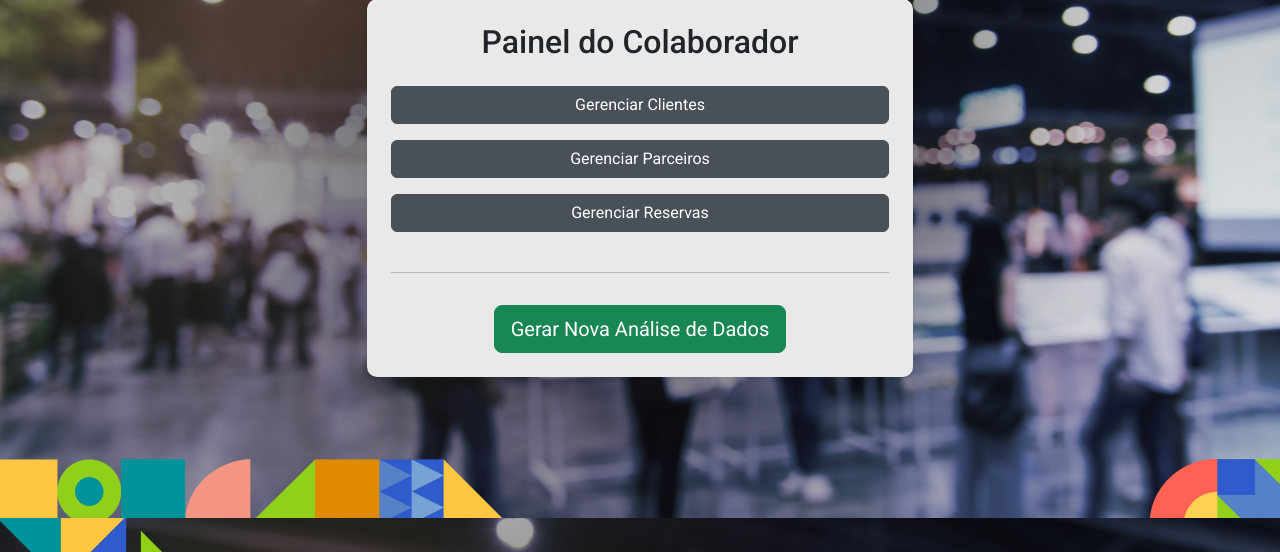
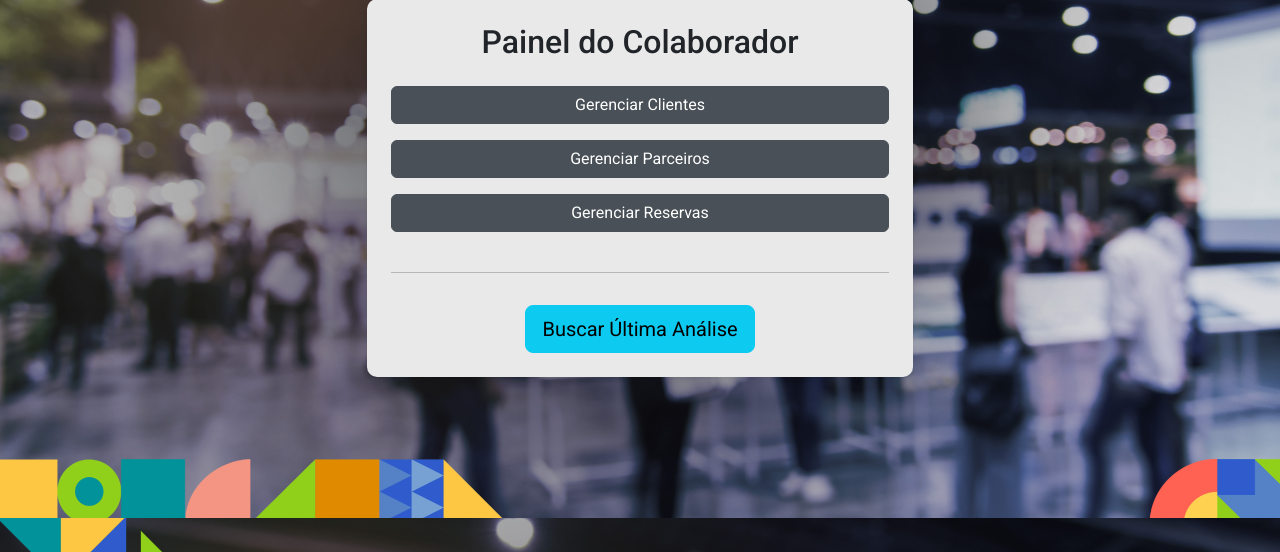
Before and after one commit to rgizsilva/tastur_connect_v2, a Django app: page /selecao/colaborador/ in a window 1280 px wide. Shown: the part 282-834 px from the top of the page. Run offline with Django 5.2, Linux system fonts and the light colour scheme; the visitor is signed in with stand-in values (Sample User, id 1); some libraries are stand-ins or nearby versions.

```diff
--- a/templates/core/selecao_colaborador.html
+++ b/templates/core/selecao_colaborador.html
@@ -17,22 +17,19 @@
             <hr>
 
             <div class="text-center mt-3">
-                <!-- O botão que acionará a API -->
-                <button id="gerar-analise-btn" class="btn btn-success btn-lg">
-                    Gerar Nova Análise de Dados
+                <!-- O botão agora apenas busca o último relatório -->
+                <button id="buscar-analise-btn" class="btn btn-info btn-lg">
+                    Buscar Última Análise
                 </button>
             </div>
 
-            <!-- A área onde os dados da análise aparecerão -->
             <div id="analise-resultado-container" class="mt-4" style="display: none;">
-                <!-- O spinner de carregamento -->
                 <div id="loading-spinner" class="text-center">
                     <div class="spinner-border text-primary" role="status">
                         <span class="visually-hidden">Carregando...</span>
                     </div>
-                    <p>Gerando nova análise...</p>
+                    <p>Buscando dados...</p>
                 </div>
-                <!-- O conteúdo será inserido aqui pelo JavaScript -->
             </div>
 
         </div>
@@ -43,88 +40,65 @@
 {% block extra_js %}
 <script>
 document.addEventListener('DOMContentLoaded', function() {
-    const gerarBtn = document.getElementById('gerar-analise-btn');
+    const buscarBtn = document.getElementById('buscar-analise-btn');
     const resultadoContainer = document.getElementById('analise-resultado-container');
     const spinner = document.getElementById('loading-spinner');
 
-    // Pega o token CSRF de um cookie (método mais robusto)
-    function getCookie(name) {
-        let cookieValue = null;
-        if (document.cookie && document.cookie !== '') {
-            const cookies = document.cookie.split(';');
-            for (let i = 0; i < cookies.length; i++) {
-                const cookie = cookies[i].trim();
-                if (cookie.substring(0, name.length + 1) === (name + '=')) {
-                    cookieValue = decodeURIComponent(cookie.substring(name.length + 1));
-                    break;
-                }
-            }
-        }
-        return cookieValue;
-    }
-    const csrftoken = getCookie('csrftoken');
-
-    gerarBtn.addEventListener('click', function() {
-        // Mostra o container e o spinner de carregamento
+    buscarBtn.addEventListener('click', function() {
+        // Mostra o spinner de carregamento
         resultadoContainer.style.display = 'block';
         spinner.style.display = 'block';
-        resultadoContainer.innerHTML = ''; // Limpa resultados antigos
+        resultadoContainer.innerHTML = '';
         resultadoContainer.appendChild(spinner);
 
-        // URL para a ação de ATUALIZAÇÃO que criamos na API
-        const updateUrl = '/api/analise/dados/atualizar/';
+        // URL da API de LEITURA (GET)
+        const getUrl = '/api/analise/dados/';
 
-        // Faz a chamada POST para gerar a nova análise
-        fetch(updateUrl, {
-            method: 'POST',
-            headers: {
-                'Content-Type': 'application/json',
-                'X-CSRFToken': csrftoken // Envia o token de segurança
-            },
-        })
+        // --- LÓGICA SIMPLIFICADA: APENAS UMA CHAMADA GET ---
+        fetch(getUrl)
             .then(response => {
                 if (!response.ok) {
-                throw new Error(`Erro na rede: ${response.statusText}`);
+                    throw new Error(`Erro ao buscar a análise: ${response.statusText}`);
                 }
                 return response.json();
             })
-        .then(analise => { // A API agora retorna o objeto do novo registro
+            .then(data => {
                 spinner.style.display = 'none';
+                const analise = data[0]; // A API GET retorna uma lista
 
                 if (analise) {
-                // Formata os números para o padrão brasileiro
+                    // (O código para renderizar o card continua o mesmo)
                     const valorMedio = parseFloat(analise.valor_medio_pacotes).toLocaleString('pt-BR', { style: 'currency', currency: 'BRL' });
                     const valorMinimo = parseFloat(analise.valor_minimo_pacote).toLocaleString('pt-BR', { style: 'currency', currency: 'BRL' });
                     const valorMaximo = parseFloat(analise.valor_maximo_pacote).toLocaleString('pt-BR', { style: 'currency', currency: 'BRL' });
                     const idadeMedia = parseFloat(analise.idade_media_clientes).toFixed(1);
 
-                // Cria o HTML do card de resultados
                     resultadoContainer.innerHTML = `
                         <div class="card shadow-sm">
-                        <div class="card-header bg-success text-white">
-                            <h5 class="mb-0">Nova Análise Gerada com Sucesso!</h5>
+                            <div class="card-header bg-info text-white">
+                                <h5 class="mb-0">Última Análise Encontrada</h5>
                             </div>
                             <div class="card-body">
                                 <div class="row">
-                                <div class="col-sm-6 mb-3"><p class="text-muted mb-0">Pacotes Vendidos</p><h4>${analise.pacotes_vendidos}</h4></div>
-                                <div class="col-sm-6 mb-3"><p class="text-muted mb-0">Idade Média</p><h4>${idadeMedia} anos</h4></div>
-                                <div class="col-sm-6 mb-3"><p class="text-muted mb-0">Valor Médio</p><h4>${valorMedio}</h4></div>
-                                <div class="col-sm-6 mb-3"><p class="text-muted mb-0">Extremos de Valor</p><h4>${valorMinimo} a ${valorMaximo}</h4></div>
+                                    <div class="col-sm-6 mb-3"><p class="text-muted mb-0">Total de Pacotes Vendidos</p><h4>${analise.pacotes_vendidos}</h4></div>
+                                    <div class="col-sm-6 mb-3"><p class="text-muted mb-0">Idade Média de Clientes</p><h4>${idadeMedia} anos</h4></div>
+                                    <div class="col-sm-6 mb-3"><p class="text-muted mb-0">Valor Médio de Pacotes Vendidos</p><h4>${valorMedio}</h4></div>
+                                    <div class="col-sm-6 mb-3"><p class="text-muted mb-0">Extremos de Valores</p><h4>${valorMinimo} a ${valorMaximo}</h4></div>
                                 </div>
                             </div>
                             <div class="card-footer text-muted text-center small">
-                            Análise gerada em: ${new Date(analise.data_analise).toLocaleString('pt-BR')}
+                                Análise de: ${new Date(analise.data_analise).toLocaleString('pt-BR')}
                             </div>
                         </div>
                     `;
                 } else {
-                resultadoContainer.innerHTML = '<div class="alert alert-warning">Nenhum dado de análise foi retornado.</div>';
+                    resultadoContainer.innerHTML = '<div class="alert alert-warning">Nenhum dado de análise foi encontrado no banco de dados.</div>';
                 }
             })
             .catch(error => {
-            console.error('Erro ao gerar nova análise:', error);
+                console.error('Falha ao buscar dados:', error);
                 spinner.style.display = 'none';
-            resultadoContainer.innerHTML = '<div class="alert alert-danger">Falha ao gerar a nova análise. Verifique o console para mais detalhes.</div>';
+                resultadoContainer.innerHTML = '<div class="alert alert-danger">Ocorreu um erro ao buscar os dados.</div>';
             });
     });
 });
```
Also changed, not shown: analise/views.py (+10 -50 lines). Lines whose indentation alone changed are shown as unchanged.
